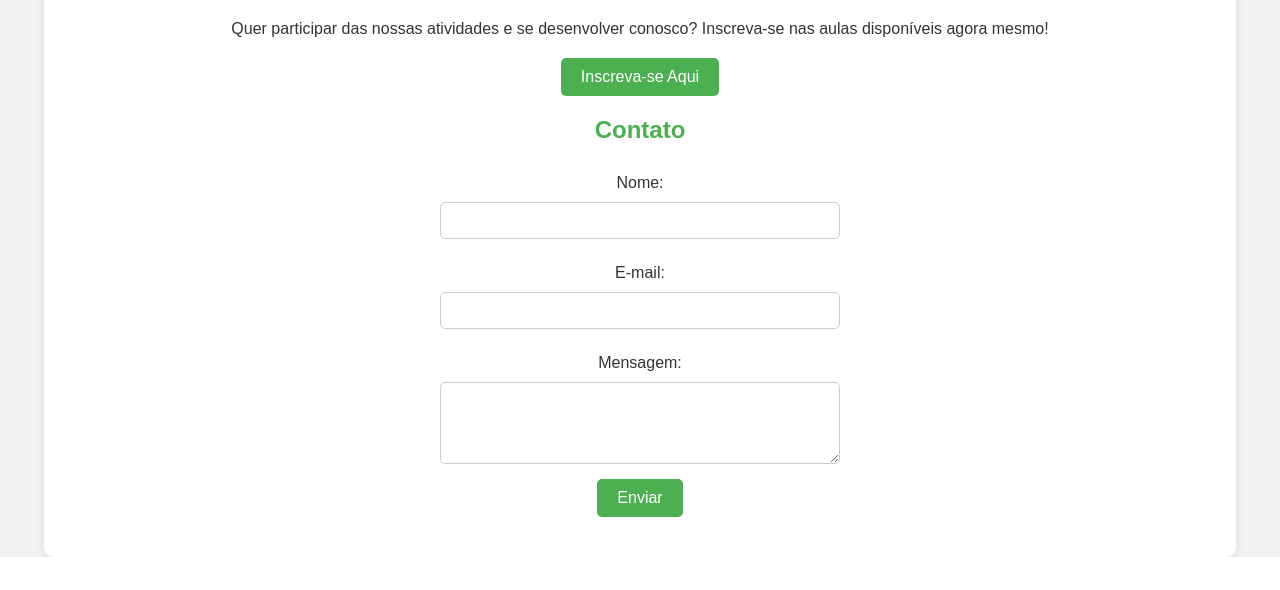
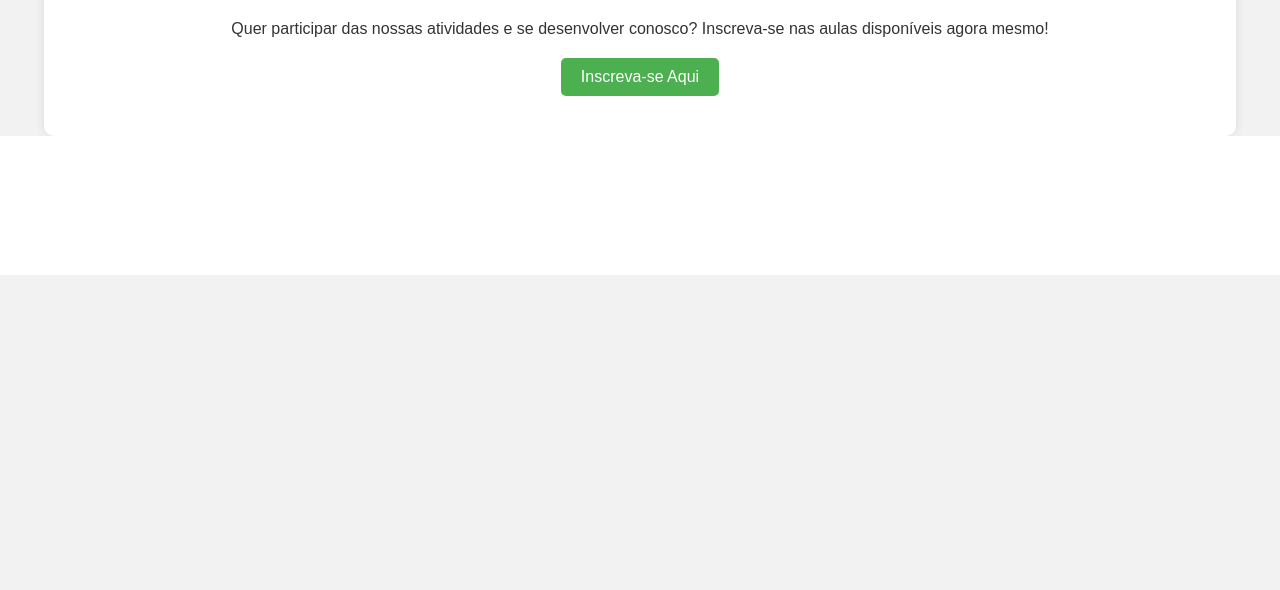
Before and after one commit to Alexandro2024/instituto.github.io, a plain HTML site: page index.html in a window 1280 px wide. Shown: the part 862-1452 px from the top of the page. After the commit the page ends 1137 px from the top, so only its background shows below. Drawn offline with Linux system fonts and the light colour scheme.

Commit message:
Update index.html

```diff
--- a/index.html
+++ b/index.html
@@ -160,21 +160,7 @@
             <a href="index(2).html" class="button">Inscreva-se Aqui</a>
         </div>
 
-        <div class="section">
-            <h2>Contato</h2>
-            <form id="contactForm">
-                <label for="nome">Nome:</label>
-                <input type="text" id="nome" name="nome" required>
 
-                <label for="email">E-mail:</label>
-                <input type="email" id="email" name="email" required>
-
-                <label for="mensagem">Mensagem:</label>
-                <textarea id="mensagem" name="mensagem" rows="4" required></textarea>
-
-                <a href="index.html" class="button">Enviar</a>
-            </form>
-        </div>
     </div>
 
     <div class="footer">
```
